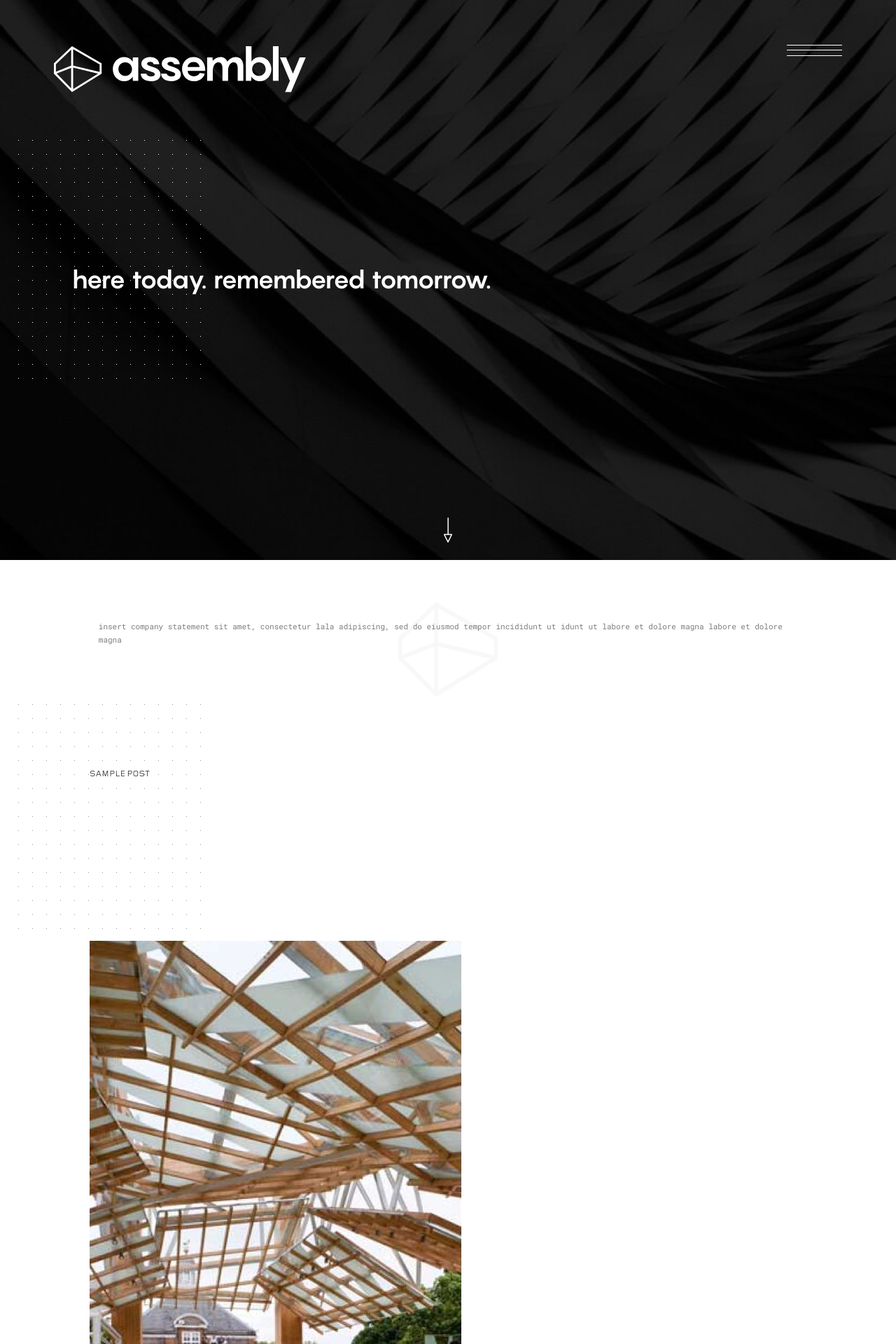
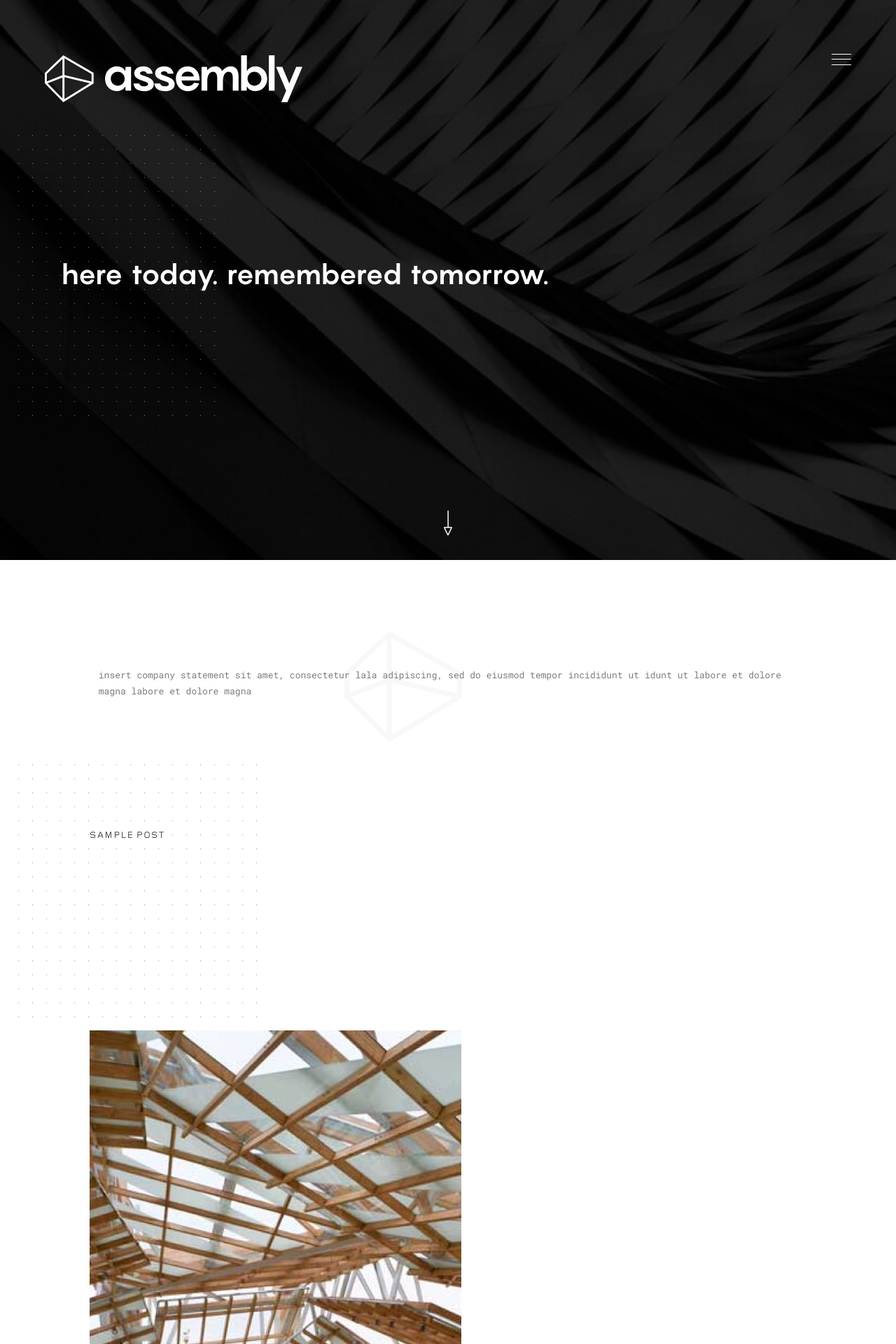
Before and after one commit to sugarbuzzdesigns/assembly, a WordPress theme: template themes/Assembly/front-page.php in a window 1280 px wide. Shown: the top 1920 px of the page at 70% size. Run offline with PHP 8.4 and a stand-in for WordPress, Linux system fonts and the light colour scheme; the site name, menu and one post (Sample post) are stand-ins, and other content is empty; style sheets or scripts are compiled from the project's sources.

Commit message:
homepage tidy

```diff
--- a/themes/Assembly/front-page.php
+++ b/themes/Assembly/front-page.php
@@ -57,7 +57,7 @@
 			</div>
 		</div>
 	</section>
-	<section class="products">
+	<section class="products two">
 		<div class="tile">
 			<div class="tile-img">
 				<img class="placeholder" src="<?php echo get_template_directory_uri(); ?>/library/images/placeholders/services_placeholder.jpg" alt="">
@@ -77,6 +77,7 @@
 		</div>
 	</section>
 	<section class="employees">
+		<div class="diagonals"></div>
 		<div class="employee">
 			<div class="col">
 				<div class="employee-img">
@@ -91,7 +92,7 @@
 				<div class="years-experience">
 					<span class="num">2</span>
 					<span class="num">6</span>
-					<span class="text">years experience</span>
+					<span class="text">years of experience</span>
 				</div>
 				<button type="button">about</button>
 			</div>
--- a/themes/Assembly/library/build/js/assembly.contact.js
+++ b/themes/Assembly/library/build/js/assembly.contact.js
@@ -1,3 +1,4 @@
+/* repo: assembly/ - Package Version: 1.0.0 - 2016-12-19 10:53 am - User: Phoydar */
 /*!
  * Assembly Contact Page
  */
--- a/themes/Assembly/library/scss/breakpoints/_376up.scss
+++ b/themes/Assembly/library/scss/breakpoints/_376up.scss
@@ -3,3 +3,144 @@ Stylesheet: 321px and Up Stylesheet
 
 Phones larger than the iPhone 6 375px width
 ******************************************************************/
+/*********************
+GENERIC SVG SHAPES
+**********************/
+.svg-shape-1 {
+	width: 168px;
+}
+
+/*********************
+REUSEABLE BACKGROUNDS
+**********************/
+.mesh-bg {
+	height: 402px;
+	width: 282px;
+}
+
+.mesh-bg.wide {
+    width: 341px;
+}
+
+/*********************
+VIDEO CONTENT
+**********************/
+// play btn svg width="58px" height="58px"
+.videos {
+	padding-bottom: 16%;
+}
+
+/*********************
+HOME PAGE STYLES
+**********************/
+.home {
+	// Landing Section
+	.landing {
+
+		h2 {
+			font-size: rem(40);
+		    line-height: 2.775rem;
+		    top: 49%;
+			margin: 0 0 0 6.8%;
+		}
+	}
+
+	.down-arrow {
+	    bottom: 35px;
+	}
+
+	.company-statement {
+		position: relative;
+	    padding-top: 128px;
+	    padding-bottom: 93px;
+
+    	.svg-shape-1 {
+    		top: 34.5%;
+    	}
+
+		p {
+			font-size: rem(13);
+			line-height: rem(23);
+		}
+	}
+}
+
+/*********************
+PROJECTS SECTION
+- Homepage
+**********************/
+.projects {
+	overflow: auto;
+	padding-top: 75px;
+
+	.mesh-bg {
+		left: 2%;
+		top: 0%;
+	}
+}
+
+/*********************
+Tiles
+- Homepage
+**********************/
+.tile {
+	font-size: rem(13);
+	letter-spacing: 1.3px;
+	margin-bottom: 21%;
+
+	.tile-img {
+    	margin-bottom: 1.0375rem;
+    }
+}
+
+/*********************
+PRODUCTS Tile(s)
+**********************/
+.products {
+	&.two {
+		.tile {
+			margin-bottom: 15.4%;
+		}
+	}
+}
+
+/*********************
+EMPLOYEES
+**********************/
+.employees {
+	overflow: auto;
+	padding-bottom: 14%;
+
+	.diagonals {
+		background: url(../../images/backgrounds/diagonal-lines-bg.png);
+	    height: 415px;
+	    width: 371px;
+	    position: absolute;
+	    top: 5%;
+	    left: 5%;
+	}
+}
+
+.employee {
+	.employee-img {
+		padding-top: 9.125rem;
+		padding-bottom: 9%;
+	}
+
+	.employee-name,
+	.employee-title {
+		font-size: rem(13);
+	}
+
+	.years-experience {
+		.num {
+			font-size: 13.375rem;
+			line-height: 10.4rem;
+		}
+
+		.text {
+			font-size: rem(12);
+			transform: rotate(-90deg) translate(94%,372%);
+		}
+	}
+}
--- a/themes/Assembly/library/scss/breakpoints/_base.scss
+++ b/themes/Assembly/library/scss/breakpoints/_base.scss
@@ -285,7 +285,7 @@ HEADER STYLES
 }
 
 .section-header {
-	padding: 5% 6% 0 6%;
+	padding: 6% 5% 0;
 	overflow: auto;
 }
 
@@ -321,7 +321,8 @@ HEADER STYLES
 
 .main-menu-btn {
 	float: right;
-	width: 7%;
+	width: 8%;
+	max-width: 28px;
 	height: 5%;
 	position: relative;
 	margin: 0;
@@ -450,13 +451,15 @@ HOME PAGE STYLES
 
 		.mesh-bg {
 			left: 2%;
-			top: 25%;
+			top: 24.1%;
+			opacity: 0.5;
 		}
 
 		h2 {
 			color: #fff;
 			font-size: 1.963em;
 			line-height: 1.175em;
+			letter-spacing: 1px;
 			margin: 0 0 0 8%;
 		    position: absolute;
 		    top: 50%;
@@ -479,7 +482,8 @@ HOME PAGE STYLES
 
 		.svg-shape-1 {
 		    position: absolute;
-		    left: 50%;
+		    left: 45%;
+		    top: 23%;
 		    transform: translate(-50%, 0);
 		}
 
@@ -519,6 +523,7 @@ Tiles
 	margin-left: 10%;
 	margin-bottom: 18%;
 	font-size: rem(12);
+	letter-spacing: 1px;
 	color: #221f20;
 
 	&:nth-child(even){
@@ -600,6 +605,7 @@ EMPLOYEES
 
 	.employee-name,
 	.employee-title {
+		color: #221f20;
 		display: block;
 		font-size: rem(11);
 	}
@@ -623,7 +629,7 @@ EMPLOYEES
 
 		.text {
 		    display: block;
-		    transform: rotate(-90deg) translate(96%,325%);
+		    transform: rotate(-90deg) translate(84%,325%);
 		    font-size: .625rem;
 		    color: #d3d3d3;
 		    text-transform: uppercase;
--- a/themes/Assembly/library/scss/partials/_normalize.scss
+++ b/themes/Assembly/library/scss/partials/_normalize.scss
@@ -157,18 +157,6 @@ hr {
     -moz-box-sizing: content-box;
     box-sizing: content-box;
     height: 0;
-}
-
-/*
- * proper formatting (http://blog.fontdeck.com/post/9037028497/hyphens)
-*/
-
-p {
-  -webkit-hyphens: auto;
-  -epub-hyphens:   auto;
-  -moz-hyphens:    auto;
-  hyphens:         auto;
-
 }
 
 /*
--- a/themes/Assembly/library/scss/style.scss
+++ b/themes/Assembly/library/scss/style.scss
@@ -79,6 +79,16 @@ the other stylesheets. Remember, keep it light: Speed is Important.
 } // end of media query
 
 /*********************
+PLUS SIZE (MOBILE) Iphone #+
+**********************/
+@media only screen and (min-width: 376px) {
+
+	// styles in 481up.scss
+	@import "breakpoints/376up";
+
+} // end of media query
+
+/*********************
 LARGER MOBILE DEVICES
 This is for devices like the Galaxy Note or something that's
 larger than an iPhone but smaller than a tablet. Let's call them
```
Also changed, not shown: themes/Assembly/library/build/css/editor-style.css (+0 -9 lines), themes/Assembly/library/build/css/style.css (+137 -15 lines), themes/Assembly/page-services.php (+3 -4 lines), themes/Assembly/library/build/js/assembly.scripts.js, themes/Assembly/library/dist/css/editor-style.min.css, themes/Assembly/library/dist/css/style.min.css, themes/Assembly/library/dist/js/assembly.contact.min.js, themes/Assembly/library/dist/js/assembly.scripts.min.js, themes/Assembly/library/images/backgrounds/diagonal-lines-bg.png (added).
